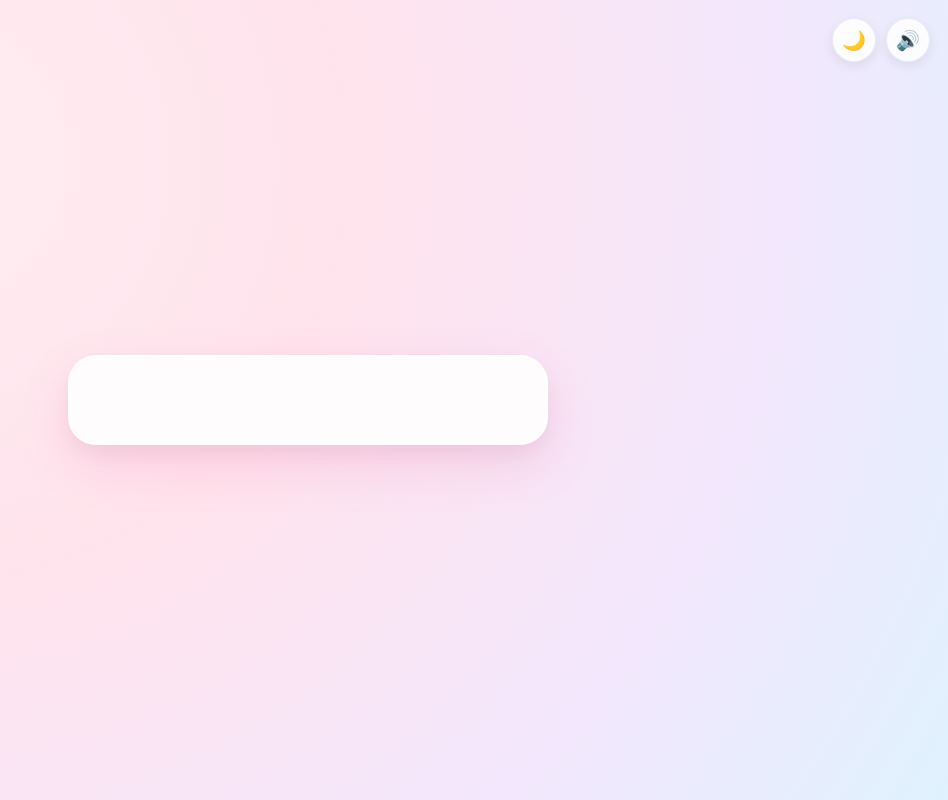
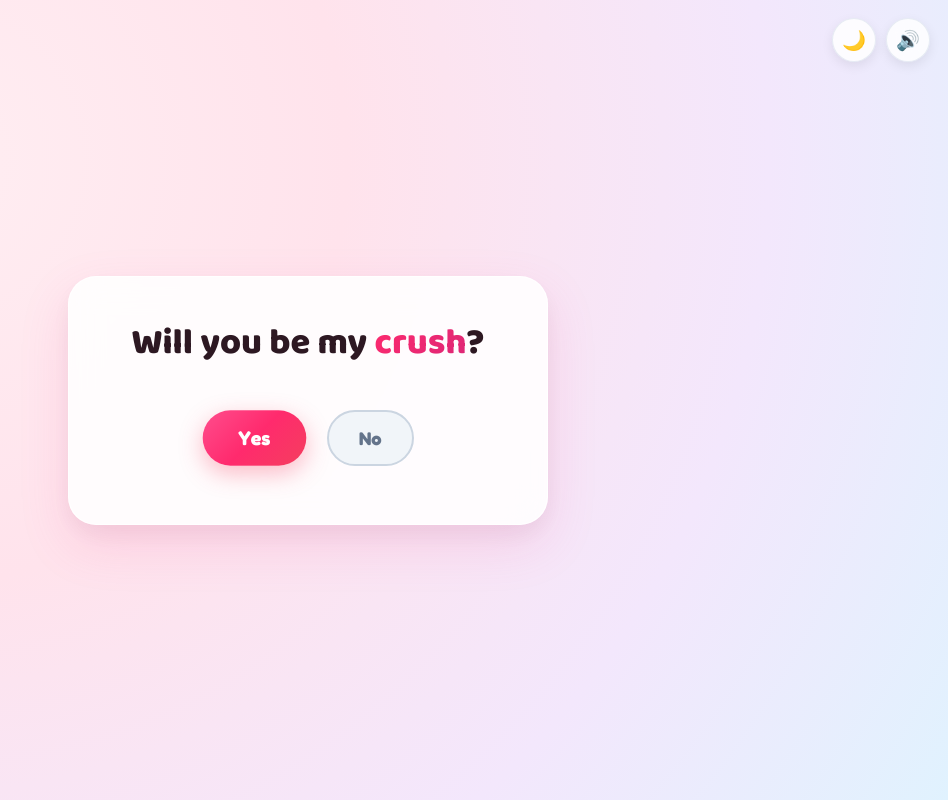
Before and after one commit to Md-Moinuddin01/crush-props-game-, a plain HTML site: page index.html in a window 1280 px wide. Shown: the whole page, without its empty margins (332-1280 px from the left). Drawn offline with Linux system fonts and the light colour scheme.

Commit message:
Update index.html

```diff
--- a/index.html
+++ b/index.html
@@ -39,3 +39,22 @@
   <!-- Main View Card -->
   <main class="page-wrapper">
     <div class="card" id="mainCard">
+
+
+      <!-- Proposal Phase -->
+      <section id="proposalView">
+        <div id="recipientTag" class="recipient-tag" style="display: none;"></div>
+        <div id="greetingContainer" class="greeting-text" style="display: none;"></div>
+
+        <h1 id="questionHeadline" class="question-headline">
+          Will you be my <span class="thing-highlight" id="thingWord">crush</span>?
+        </h1>
+
+        <div class="buttons-container" id="buttonsContainer">
+          <button id="yesBtn" class="btn btn-yes" type="button">
+            Yes
+          </button>
+          <button id="noBtn" class="btn btn-no" type="button">
+            No
+          </button>
+        </div>
```
